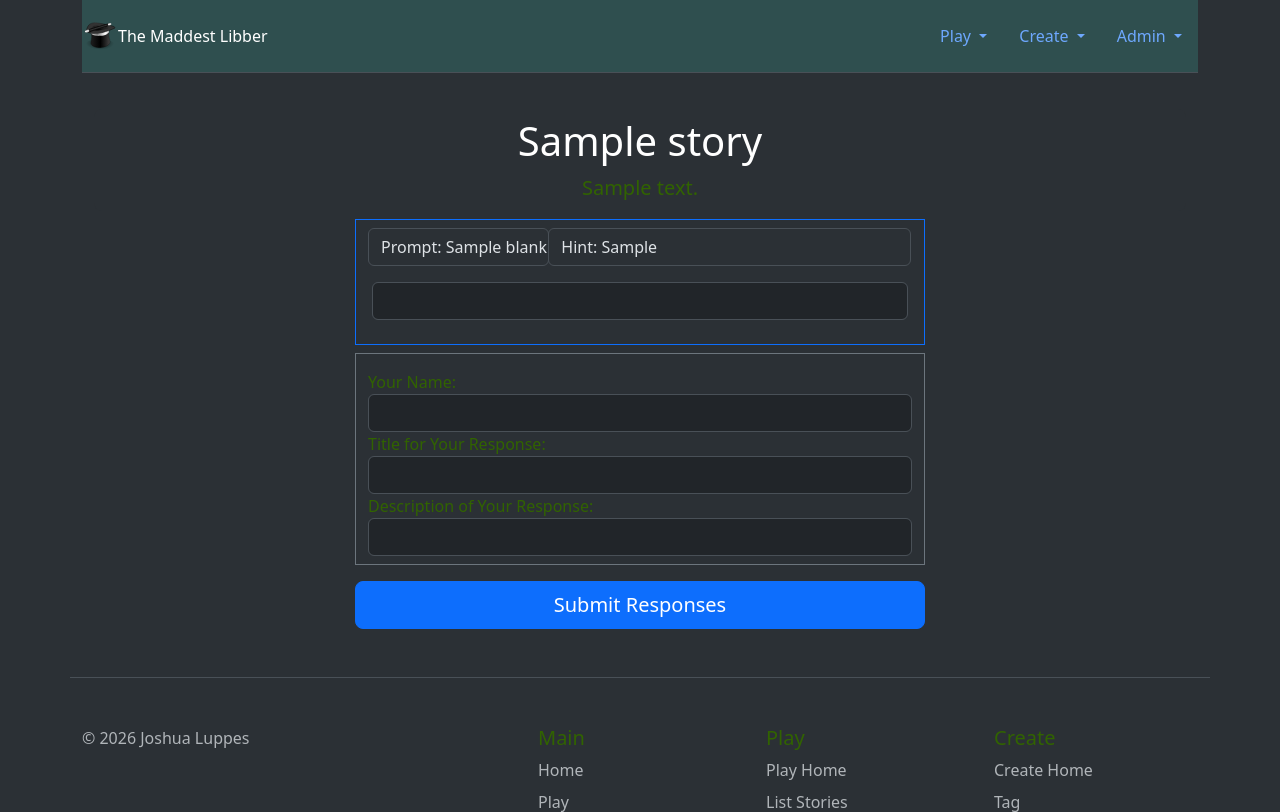
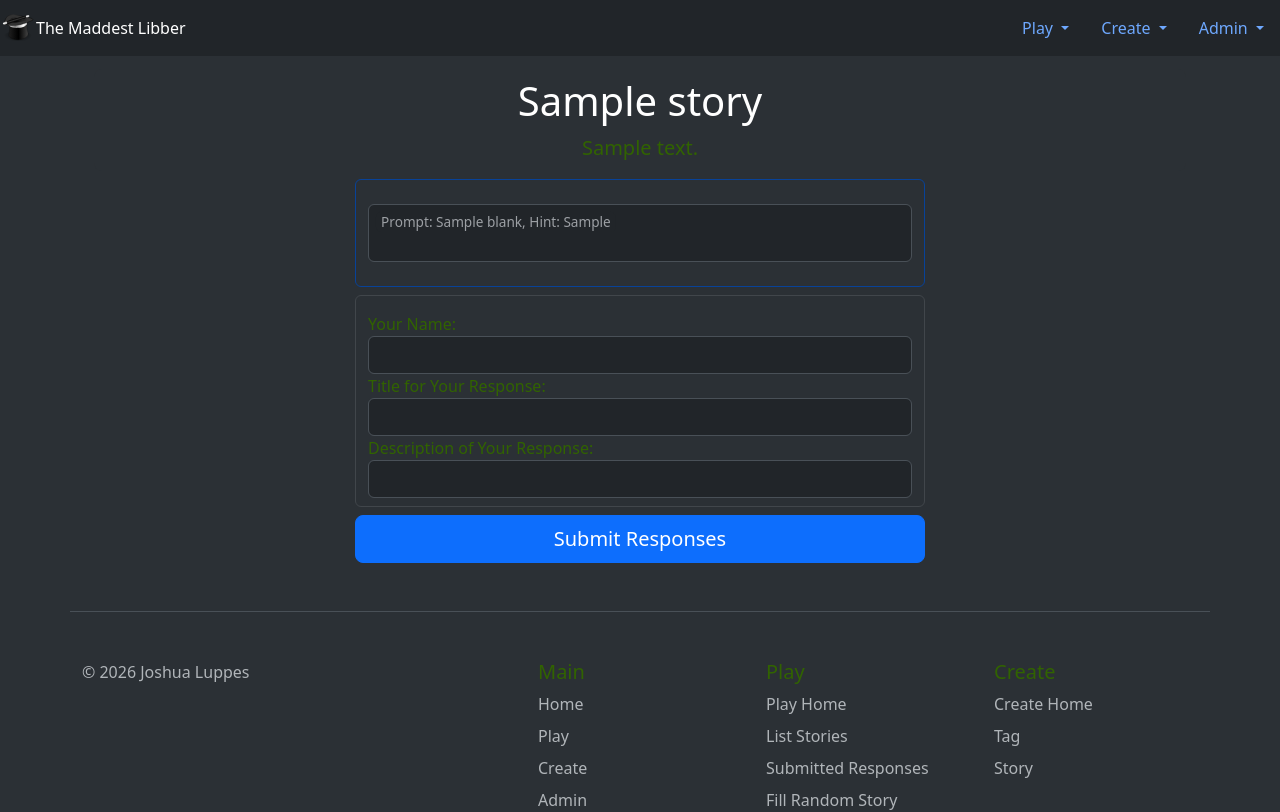
Before and after one commit to JLuppes/MaddestLibber, a Flask app: page /play/respond?storyId=1 in a window 1280 px wide. Shown: the top 812 px of the page. Run offline with Flask 3, Linux system fonts and the light colour scheme; tables that the repository leaves empty hold one stand-in row (values such as "Sample post").

Commit message:
Added floating labels for responses

```diff
--- a/blueprints/play/templates/respond.html
+++ b/blueprints/play/templates/respond.html
@@ -9,41 +9,61 @@
 </div>
 <div class="row justify-content-center">
   <div class="col-6">
-    <form action="" method="POST">
+    <form class="form-floating" action="" method="POST">
+      {% for i, thisRequest in enumerate(blanks) %}
       <div class="row">
-        {% for i, thisRequest in enumerate(blanks) %}
-        <div class="col-12 border border-primary mb-2">
-          <div class="row mt-0 mb-3 mt-2">
-            <div class="input-group has-validation">
-              <div class="col-4">
-                <span class="input-group-text"><label for="response-field-{{thisRequest.id}}" class="form-label" id="response-label-{{thisRequest.id}}">Prompt:
-                    {{thisRequest.name}}</label></span>
-              </div>
-              <div class="col-8">
-                <span class="input-group-text">
-                  <label id="response-field-hint-label-{{thisRequest.id}}">
-                    Hint: {{thisRequest.hint if thisRequest.hint else "(none)"}}
-                  </label>
-                </span>
-              </div>
-            </div>
+        <div class="border border-primary-subtle rounded-2 mb-2">
+          <div class="form-floating mt-4">
+            <input
+              class="form-control overflow-scroll"
+              aria-labelledby="response-label-{{thisRequest.id}} response-field-hint-label-{{thisRequest.id}}"
+              aria-label="Text response to prompt"
+              name="response"
+              id="response-field-{{thisRequest.id}}"
+              type="text"
+              required
+            />
+            <label
+              for="response-field-{{thisRequest.id}}"
+              class="form-label"
+              id="response-label-{{thisRequest.id}}"
+            >
+              Prompt: {{thisRequest.name}}, Hint: {{thisRequest.hint if
+              thisRequest.hint else "(none)"}}
+            </label>
           </div>
-          <div class="row mx-xl-1">
-            <input class="form-control" aria-labelledby="response-label-{{thisRequest.id}} response-field-hint-label-{{thisRequest.id}}" aria-label="Text response to prompt" name="response" id="response-field-{{thisRequest.id}}" type="text"
-              required />
-          </div>
+
           <br />
         </div>
-        {% endfor %}
       </div>
-      <div class="row border border-secondary mb-3 pb-2">
+      {% endfor %}
+      <div class="row border border-secondary-subtle rounded-2 pb-2 mb-2">
         <div class="gy-3">
           <label class="form-label" for="userName">Your Name:</label>
-          <input class="form-control" type="text" name="userName" id="userName" />
-          <label class="form-label" for="responseTitle">Title for Your Response:</label>
-          <input class="form-control" type="text" name="responseTitle" id="responseTitle" />
-          <label class="form-label" for="responseDescription">Description of Your Response:</label>
-          <input class="form-control" type="text" name="responseDescription" id="responseDescription" />
+          <input
+            class="form-control"
+            type="text"
+            name="userName"
+            id="userName"
+          />
+          <label class="form-label" for="responseTitle"
+            >Title for Your Response:</label
+          >
+          <input
+            class="form-control"
+            type="text"
+            name="responseTitle"
+            id="responseTitle"
+          />
+          <label class="form-label" for="responseDescription"
+            >Description of Your Response:</label
+          >
+          <input
+            class="form-control"
+            type="text"
+            name="responseDescription"
+            id="responseDescription"
+          />
         </div>
         <input type="hidden" name="story_id" value="{{storyId}}" />
       </div>
--- a/templates/components/navbar.html
+++ b/templates/components/navbar.html
@@ -1,3 +1,4 @@
+<nav class="navbar navbar-expand-md navbar-dark fixed-top bg-dark">
   <a
     href="{{url_for('main.home')}}"
     class="d-flex align-items-center mb-3 mb-md-0 me-md-auto link-body-emphasis text-decoration-none"
@@ -12,10 +13,11 @@
     The Maddest Libber
   </a>
   <ul class="nav nav-pills">
-
-  {# <li class="nav-item">
+    {#
+    <li class="nav-item">
       <a href="{{url_for('main.home')}}" class="nav-link">Home</a>
-  </li> #}
+    </li>
+    #}
 
     <li class="nav-item dropdown">
       <a
@@ -29,24 +31,30 @@
       </a>
       <ul class="dropdown-menu">
         <li>
-        <a class="dropdown-item" href="{{url_for('play.home')}}"
-          >Play Home</a
-        >
+          <a class="dropdown-item" href="{{url_for('play.home')}}">Play Home</a>
         </li>
         <li>
           <hr class="dropdown-divider" />
         </li>
         <li>
-        <a class="dropdown-item" href="{{url_for('play.listStories')}}">List Stories</a>
+          <a class="dropdown-item" href="{{url_for('play.listStories')}}"
+            >List Stories</a
+          >
         </li>
         <li>
-        <a class="dropdown-item" href="{{url_for('play.listResponses')}}">Submitted Responses</a>
+          <a class="dropdown-item" href="{{url_for('play.listResponses')}}"
+            >Submitted Responses</a
+          >
         </li>
         <li>
-        <a class="dropdown-item" href="{{url_for('play.randomStory')}}">Fill Random Story</a>
+          <a class="dropdown-item" href="{{url_for('play.randomStory')}}"
+            >Fill Random Story</a
+          >
         </li>
         <li>
-        <a class="dropdown-item" href="{{url_for('play.readRandomResponse')}}">Read Random Completed Story</a>
+          <a class="dropdown-item" href="{{url_for('play.readRandomResponse')}}"
+            >Read Random Completed Story</a
+          >
         </li>
       </ul>
     </li>
@@ -74,7 +82,9 @@
           <a class="dropdown-item" href="{{url_for('create.newTag')}}">Tag</a>
         </li>
         <li>
-        <a class="dropdown-item" href="{{url_for('create.newStory')}}">Story</a>
+          <a class="dropdown-item" href="{{url_for('create.newStory')}}"
+            >Story</a
+          >
         </li>
       </ul>
     </li>
@@ -134,3 +144,4 @@
       </ul>
     </li>
   </ul>
+</nav>
```
Lines whose indentation alone changed are shown as unchanged.
